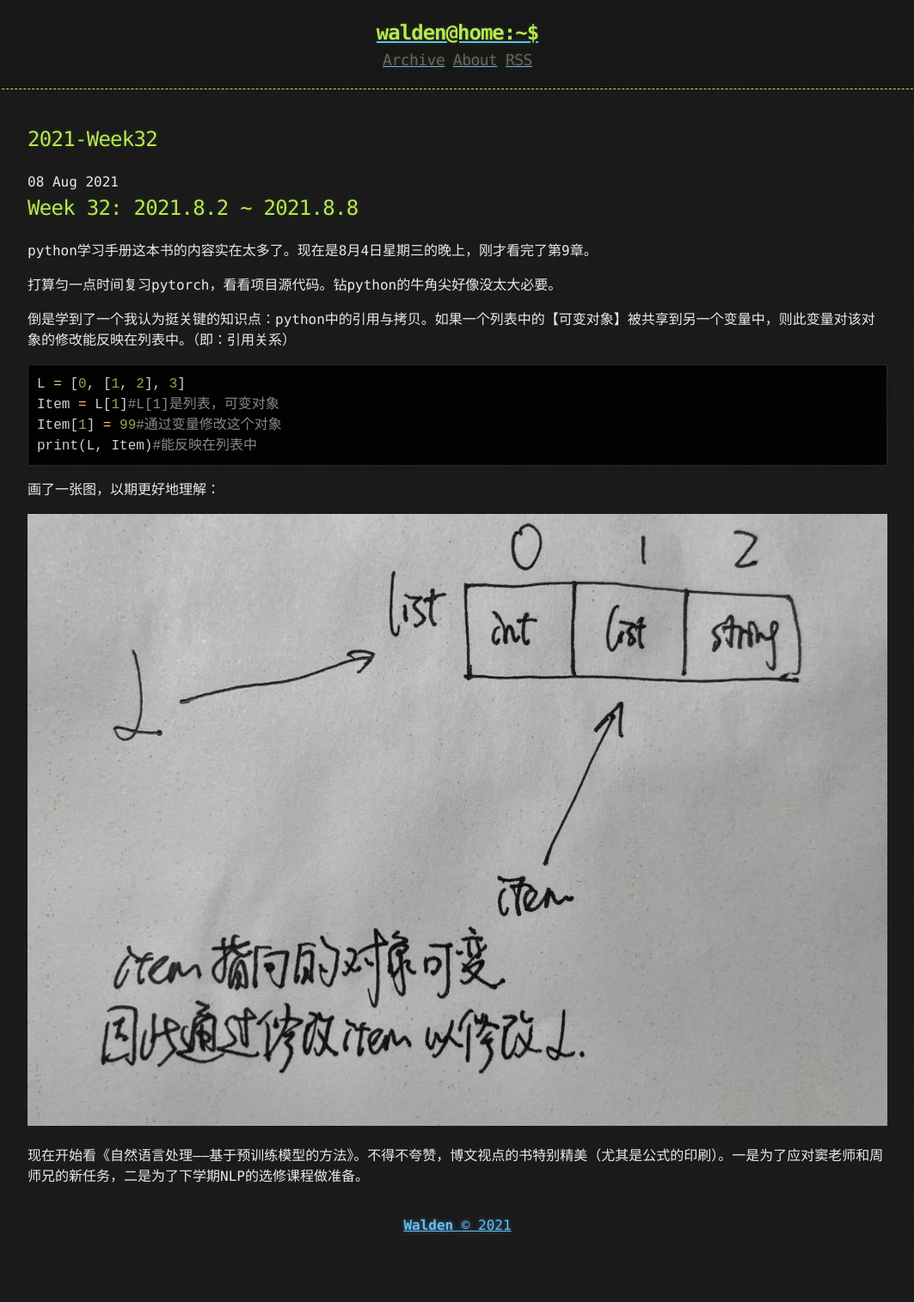
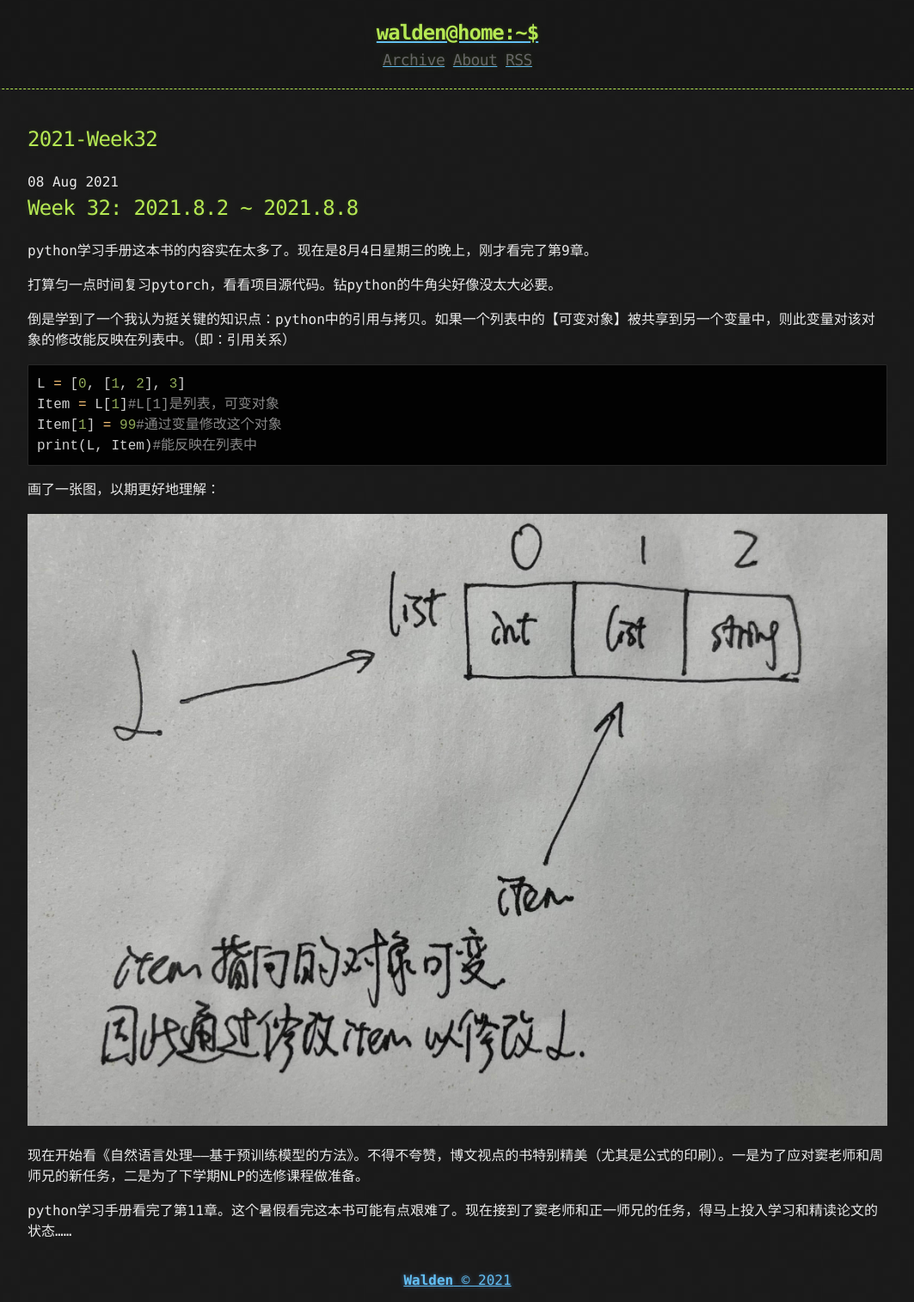
Before and after one commit to WaldenRUC/WaldenRUC.github.io, a Jekyll site: the page built from _posts/2021-08-08-2021-Week32.md, in a window 1280 px wide. Shown: the whole page at 86% size, without its empty margins (108-1171 px from the left). Built offline with Jekyll 4.4.1, drawn with Linux system fonts in a browser that asks for light colours; before the commit the page ends 1451 px from its top, so only the background shows below that.

```diff
--- a/_posts/2021-08-08-2021-Week32.md
+++ b/_posts/2021-08-08-2021-Week32.md
@@ -23,3 +23,5 @@ print(L, Item)#能反映在列表中
 ![image]({{site.url}}/figures/2021-Week32/Figure-1.jpg)
 
 现在开始看《自然语言处理——基于预训练模型的方法》。不得不夸赞，博文视点的书特别精美（尤其是公式的印刷）。一是为了应对窦老师和周师兄的新任务，二是为了下学期NLP的选修课程做准备。
+
+python学习手册看完了第11章。这个暑假看完这本书可能有点艰难了。现在接到了窦老师和正一师兄的任务，得马上投入学习和精读论文的状态……
```
Also changed, not shown: 1 other file.
